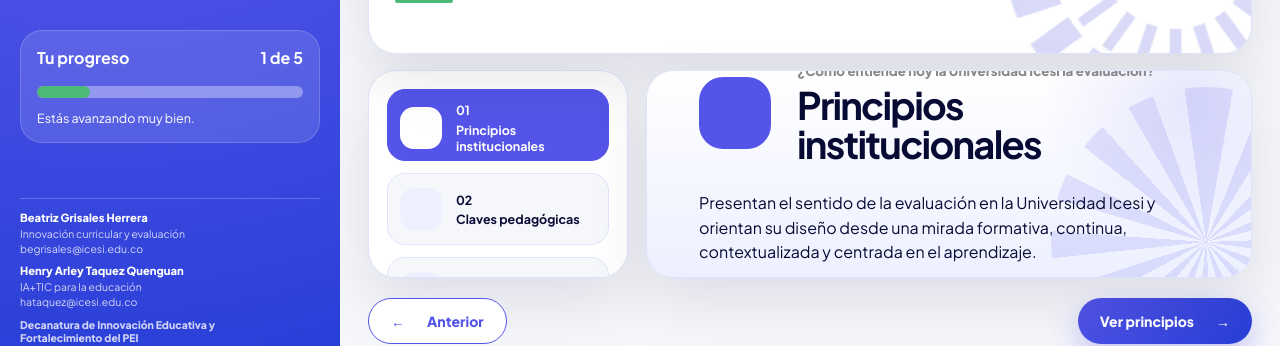
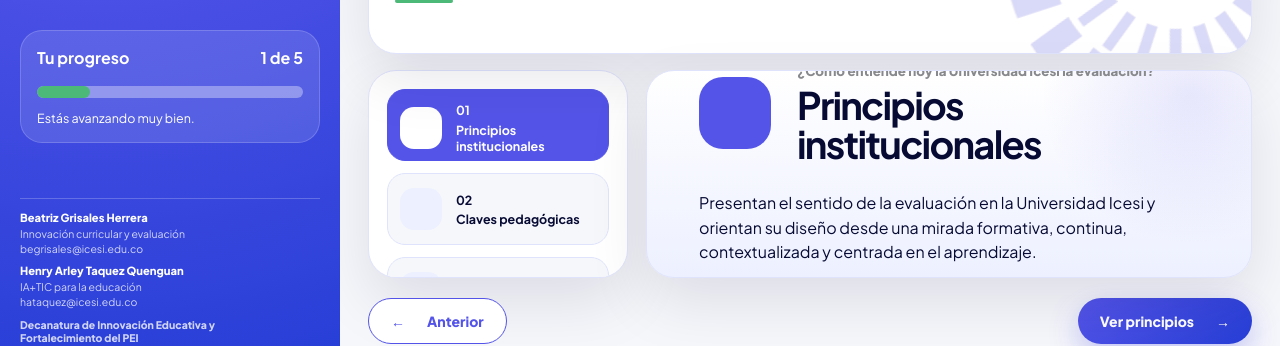
Before and after one commit to Atobon28/Guia-evaluaciones-Icesi, a React (Vite) app: page /organizacion in a window 1280 px wide. Shown: the part 432-778 px from the top of the page. Built offline with nearby package versions, Linux system fonts and the light colour scheme; some icons are missing.

Commit message:
Oculta roseta inferior en organizacion

```diff
--- a/src/pages/GenericIntro.tsx
+++ b/src/pages/GenericIntro.tsx
@@ -1,6 +1,6 @@
 import { useState } from 'react';
-import { Link, useLocation } from 'react-router-dom';
-import { ButtonLink, Hero, Notice } from '../components/Ui';
+import { useLocation } from 'react-router-dom';
+import { ButtonLink, Hero } from '../components/Ui';
 import { guidePages, modules } from '../data/content';
 import AppIcon from '../components/AppIcon';
 
@@ -142,7 +142,8 @@ export default function GenericIntro() {
             ))}
           </div>
 
-          <article className="intro-moment-detail wide">
+          <article className="intro-moment-detail wide no-secondary-rosette">
+            <style>{'.no-secondary-rosette::after{content:none!important}'}</style>
             <div className="intro-moment-header">
               <span>
                 <AppIcon name={selected.icon} size={34} />
```
